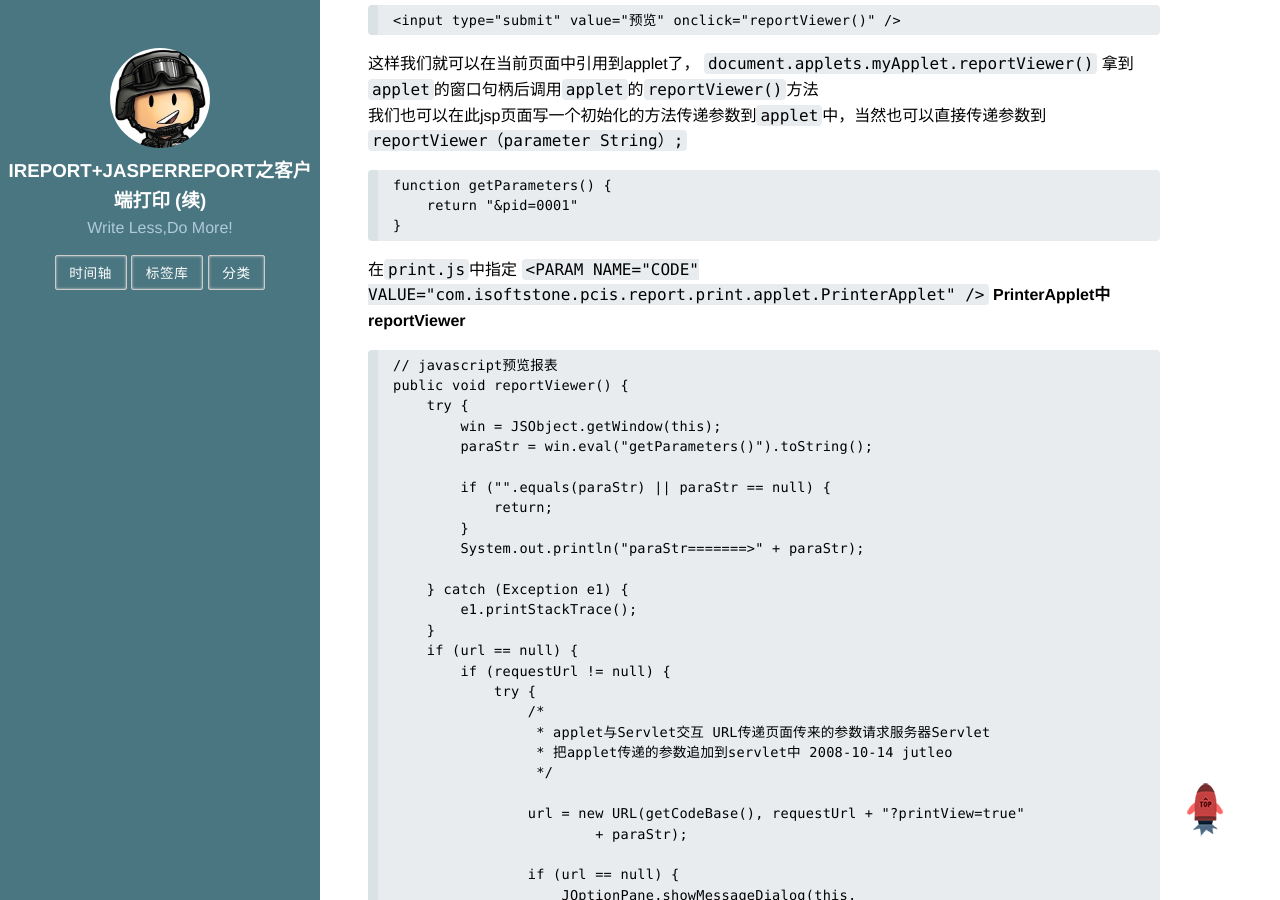
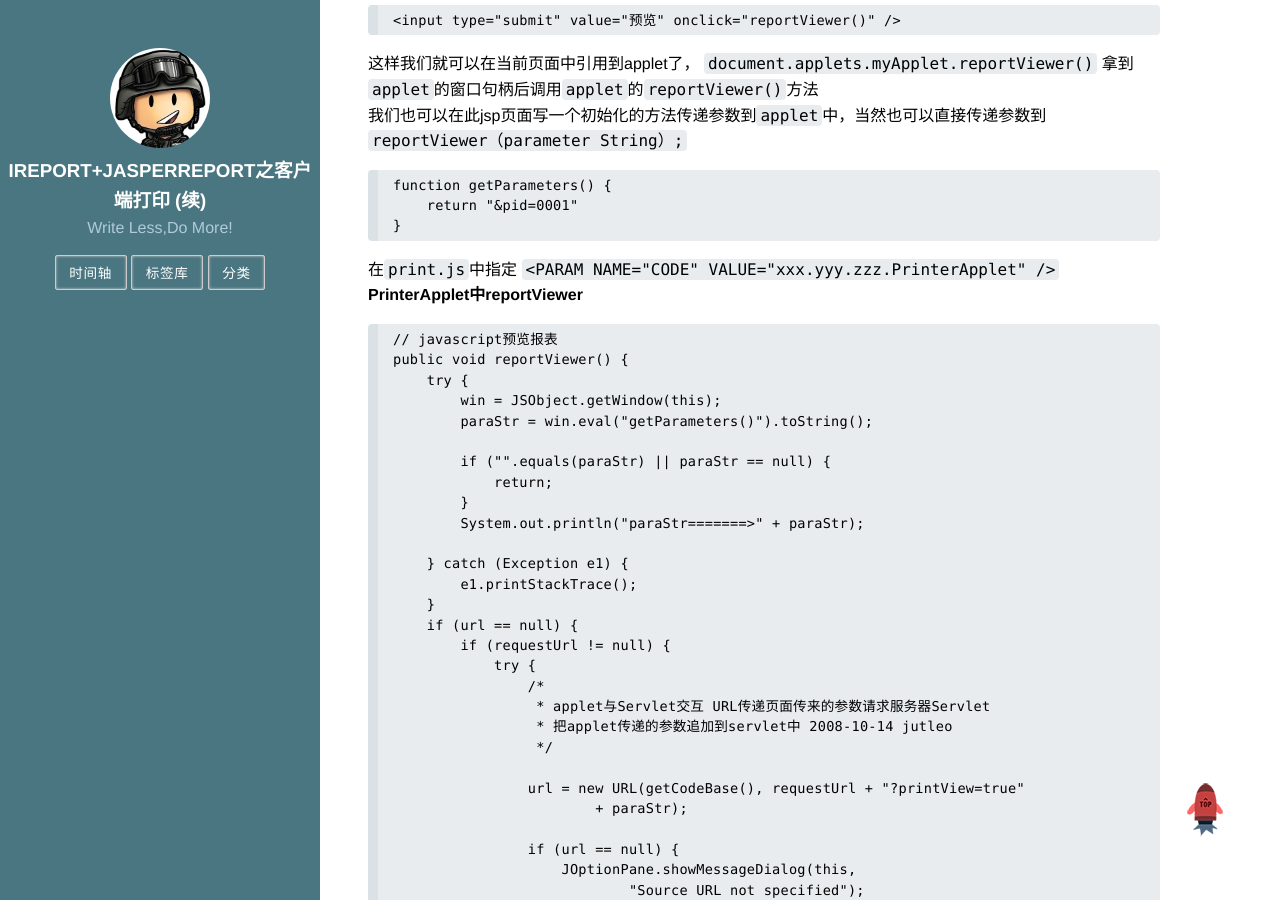
Before and after one commit to jutleo/jutleo.github.com, a Jekyll site: the page built from _posts/2013-05-08-iReport-jasperReport-14.md, in a window 1280 px wide and 900 px high, scrolled down 371 px. Built offline with Jekyll 4.4.1, drawn with Linux system fonts in a browser that asks for light colours; comment, search, counter and statistics services are not loaded; some of the changed lines change nothing that is shown.

Commit message:
Update 2013-05-08-iReport-jasperReport-14.md

```diff
--- a/_posts/2013-05-08-iReport-jasperReport-14.md
+++ b/_posts/2013-05-08-iReport-jasperReport-14.md
@@ -27,7 +27,7 @@ tags: [iReport,jasperReport]
         return "&pid=0001"
 	}
 
-在`print.js`中指定 `<PARAM NAME="CODE" VALUE="com.isoftstone.pcis.report.print.applet.PrinterApplet" />`
+在`print.js`中指定 `<PARAM NAME="CODE" VALUE="xxx.yyy.zzz.PrinterApplet" />`
 **PrinterApplet中reportViewer**
 
 	// javascript预览报表
```
